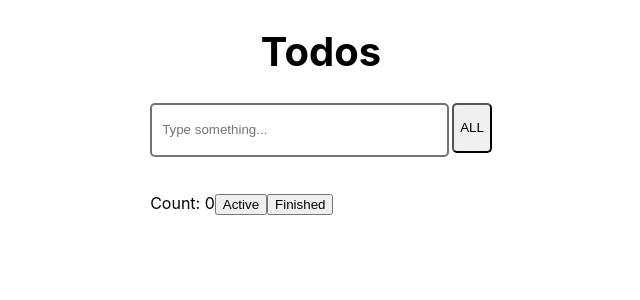
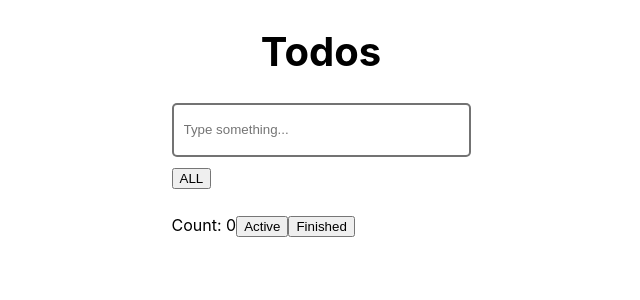
Before and after one commit to Full-Snack-Developer/Todo-P, a React (Create React App) app: page / in a window 1280 px wide. Shown: the top 300 px of the page, without its empty margins (319-959 px from the left). Built offline with nearby package versions, Linux system fonts and the light colour scheme.

Commit message:
Update filter

```diff
--- a/src/component/Input.js
+++ b/src/component/Input.js
@@ -1,11 +1,31 @@
 import React from "react";
+import { FILTER } from "./Todo";
 
+const myStyle = {
+  height: "30px",
+  width: "275px",
+  border: "2px solid rgba(0, 0, 0, 0.55)",
+  borderRadius: "5px",
+  padding: "10px",
+};
+
+const styleBtn = {
+  height: "50px",
+  with: "80px",
+  borderRadius: "5px",
+};
+
+const labelStyle = {
+  display: "flex",
+  columnGap: "3px",
+};
 class Input extends React.Component {
   constructor(props) {
     super(props);
     this.state = {
-      value: "",
-      check: this.props.itemList.check,
+      list: this.props.itemList,
+      // value: "",
+      // check: this.props.itemList.check,
     };
   }
 
@@ -18,62 +38,29 @@ class Input extends React.Component {
 
   handdleKeyDown = (e) => {
     if (e.key === "Enter") {
-      const { value } = this.state;
+      // const { value } = this.state;
       const { addItem } = this.props;
       const newItem = {
         id: Math.floor(Math.random() * 1000),
-        content: value,
+        content: e.target.value,
         check: false,
-        focus: false,
       };
       addItem(newItem);
-      this.setState({
-        value: "",
-      });
+      e.target.value = "";
     }
   };
 
-  handleClickBtn = () => {
-    const { checkAll, itemList } = this.props;
-    checkAll(); // Gọi hàm checkAll từ props
-    console.log(itemList);
-  };
-
   render() {
-    const myStyle = {
-      height: "30px",
-      width: "275px",
-      border: "2px solid rgba(0, 0, 0, 0.55)",
-      borderRadius: "5px",
-      padding: "10px",
-    };
-
-    const styleBtn = {
-      height: "50px",
-      with: "80px",
-      borderRadius: "5px",
-    };
-
-    const labelStyle = {
-      display: "flex",
-      columnGap: "3px",
-    };
-
     return (
       <label style={labelStyle}>
         <input
           style={myStyle}
           className="inputStyle"
-          value={this.state.value}
-          onChange={this.handdleInput}
+          // value={this.state.value}
+          // onChange={this.handdleInput}
           onKeyDown={this.handdleKeyDown}
           placeholder="Type something..."
         />
-        <div>
-          <button onClick={this.handleClickBtn} style={styleBtn}>
-            ALL
-          </button>
-        </div>
       </label>
     );
   }
--- a/src/component/Item.js
+++ b/src/component/Item.js
@@ -1,9 +1,10 @@
-import React from "react";
+import React, { PureComponent } from "react";
 
-class Item extends React.Component {
+class Item extends PureComponent {
   constructor(props) {
     super(props);
     this.state = {
+      item: this.props.item,
       check: this.props.item.check,
       content: this.props.item.content,
       isEditing: false,
@@ -17,10 +18,11 @@ class Item extends React.Component {
 
   handleChecked = () => {
     const { item, checkedItem } = this.props;
-    checkedItem(item.check);
-    this.setState((prevState) => ({
-      check: !prevState.check, // cập nhật trạng thái của checkbox
+    checkedItem(item.id, !item.check);
+    this.setState(() => ({
+      check: !item.check,
     }));
+    console.log("Giá trị mới nhất của check:", this.state.check);
   };
 
   handleFocus = () => {
@@ -42,7 +44,6 @@ class Item extends React.Component {
   render() {
     const { content } = this.state;
     const { item } = this.props;
-
     return (
       <div
         style={{
@@ -59,8 +60,8 @@ class Item extends React.Component {
       >
         <input
           type="checkbox"
-          checked={this.state.check}
-          onClick={this.handleChecked}
+          checked={this.props.item.check}
+          onChange={this.handleChecked}
         />
         {this.state.isEditing ? ( // toán tử 3 ngôi kiểm tra isEditing
           <input
@@ -72,6 +73,7 @@ class Item extends React.Component {
           />
         ) : (
           <div
+            key={item.id}
             style={{
               textDecoration: this.state.check ? "line-through" : "none", //toán tử 3 ngôi kiểm tra check
             }}
@@ -85,5 +87,4 @@ class Item extends React.Component {
     );
   }
 }
-
 export default Item;
--- a/src/component/Todo.js
+++ b/src/component/Todo.js
@@ -1,15 +1,37 @@
 import React from "react";
-
-//
 import Todolist from "./Todolist";
 import Input from "./Input";
 import Footer from "./footer";
+//
+export const FILTER = {
+  ALL: "ALL",
+  DOING: "DOING",
+  DONE: "DONE",
+};
+
+const h1Style = {
+  fontSize: "40px",
+};
+const myStyle = {
+  display: "flex",
+  justifyContent: "center",
+  flexDirection: "column",
+  alignItems: "center",
+};
+const contentStyle = {
+  display: "flex",
+  flexDirection: "column",
+  gap: "10px",
+};
 
 class Todo extends React.Component {
   constructor(props) {
     super(props);
     this.state = {
       itemList: [],
+      filter: "",
+      currentPage: 1,
+      pageSize: 4,
     };
   }
 
@@ -19,6 +41,7 @@ class Todo extends React.Component {
     this.setState({
       itemList: newItemList,
     });
+    console.log("check");
   };
 
   deleteItem = (id) => {
@@ -27,12 +50,17 @@ class Todo extends React.Component {
     }));
   };
 
-  checkedItem = () => {
+  checkedItem = (id, newCheck) => {
     this.setState((prevState) => ({
-      itemList: prevState.itemList.map((item) => ({
-        ...item,
-        check: !item.check,
-      })),
+      itemList: prevState.itemList.map((item) => {
+        if (item.id === id) {
+          return {
+            ...item,
+            check: newCheck,
+          };
+        }
+        return item;
+      }),
     }));
   };
 
@@ -50,53 +78,39 @@ class Todo extends React.Component {
     }));
   };
 
-  checkAll = () => {};
+  filterList = (filter) => {
+    this.setState({ filter });
+  };
 
-  handleActive = () => {};
-
-  handleFinished = () => {};
+  checkAll = () => {
+    const newCheck = this.state.itemList.every((item) => item.check);
+    this.setState((prevState) => ({
+      itemList: prevState.itemList.map((item) => ({
+        ...item,
+        check: !newCheck,
+      })),
+    }));
+  };
 
   render() {
-    const { itemList } = this.state;
-    const h1Style = {
-      fontSize: "40px",
-    };
-    const myStyle = {
-      display: "flex",
-      justifyContent: "center",
-      flexDirection: "column",
-      alignItems: "center",
-    };
-    const contentStyle = {
-      display: "flex",
-      flexDirection: "column",
-      // alignItems: "center",
-      gap: "10px",
-    };
-
     return (
       <div style={myStyle}>
         <h1 style={h1Style}>Todos</h1>
         <div style={contentStyle}>
-          <Input
-            addItem={this.addItem}
-            itemList={itemList}
-            checkAll={this.checkAll}
-          />
+          <Input addItem={this.addItem} itemList={this.state.itemList} />
           <Todolist
-            itemList={itemList}
+            itemList={this.state.itemList}
             deleteItem={this.deleteItem}
             checkedItem={this.checkedItem}
             editItem={this.editItem}
+            filter={this.state.filter}
+            checkAll={this.checkAll}
           />
-          <Footer
-            itemList={itemList}
-            handleActive={this.handleActive}
-            handleFinished={this.handleFinished}
-          />
+          <Footer itemList={this.state.itemList} filterList={this.filterList} />
         </div>
       </div>
     );
   }
 }
+
 export default Todo;
--- a/src/component/Todolist.js
+++ b/src/component/Todolist.js
@@ -1,23 +1,50 @@
 import React from "react";
+
 //
 import "../component/Item.js";
 import Item from "../component/Item.js";
+import { FILTER } from "./Todo.js";
+
+const myStyle = {
+  gap: "5px",
+};
 
 class Todolist extends React.Component {
   constructor(props) {
     super(props);
+    this.state = {
+      // list: this.props.itemList,
+    };
   }
+
+  handleClickBtn = () => {
+    const { checkAll, itemList } = this.props;
+    checkAll();
+    console.log(itemList);
+  };
+
   render() {
-    const { itemList, deleteItem, checkedItem, editItem } = this.props;
-    const myStyle = {
-      gap: "5px",
-    };
+    const { itemList, deleteItem, checkedItem, editItem, filter } = this.props;
 
+    let filterItem = itemList;
+    if (filter === FILTER.DOING) {
+      console.log("doing");
+      filterItem = itemList.filter((item) => !item.check);
+      console.log(itemList);
+    } else if (filter === FILTER.DONE) {
+      console.log("done");
+      filterItem = itemList.filter((item) => item.check);
+      console.log(itemList);
+    }
     return (
       <div style={myStyle}>
-        {itemList.map((item) => {
+        <div>
+          <button onClick={this.handleClickBtn}>ALL</button>
+        </div>
+        {filterItem.map((item) => {
           return (
             <Item
+              key={item.id}
               item={item}
               deleteItem={deleteItem}
               itemList={itemList}
--- a/src/component/footer.js
+++ b/src/component/footer.js
@@ -1,20 +1,30 @@
 import React from "react";
-
+import { FILTER } from "./Todo";
 class Footer extends React.Component {
   constructor(props) {
     super(props);
+    this.state = {
+      selected: FILTER.ALL,
+    };
   }
 
+  handleBtn = (filter) => {
+    const { filterList } = this.props;
+    this.setState({ selected: filter });
+    filterList(filter);
+    console.log(filterList);
+  };
+
   render() {
-    const { itemList, handleActive, handleFinished } = this.props;
-
+    const { itemList } = this.props;
     return (
       <p>
         Count: {itemList.length}
-        <button onClick={handleActive}>Active</button>
-        <button onClick={handleFinished}>Finished</button>
+        <button onClick={() => this.handleBtn(FILTER.DOING)}>Active</button>
+        <button onClick={() => this.handleBtn(FILTER.DONE)}>Finished</button>
       </p>
     );
   }
 }
+
 export default Footer;
```
